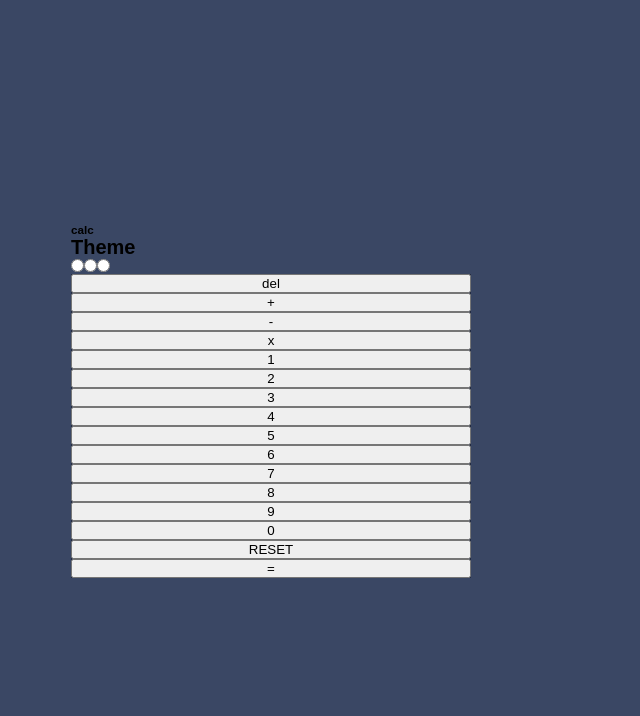
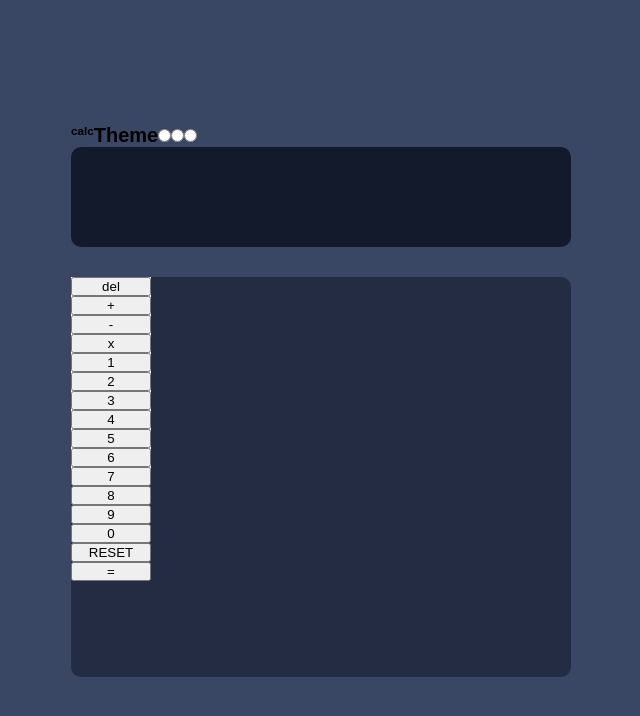
Before and after one commit to 2dkn/Calculator-app-react, a React (Create React App) app: page / in a window 1280 px wide. Shown: the top 716 px of the page, without its empty margins (369-1009 px from the left). Built offline with nearby package versions, Linux system fonts and the light colour scheme.

Commit message:
Added some styling for container and btn

```diff
--- a/src/App.js
+++ b/src/App.js
@@ -5,14 +5,13 @@ function App() {
     <div className="container">
       <div className="header">
         <h3 className="calc">calc</h3>
-        <div>
         <h1>Theme</h1>
         <input type="radio"></input>
         <input type="radio"></input>
         <input type="radio"></input>
       </div>
-      </div>
       <div className="screen"></div>
+      <div className="container-btn">
         <div className="all-buttons">
           <button className="calc-buttons" onClick={() => onclick()}>
             del
@@ -64,6 +63,7 @@ function App() {
           </button>
         </div>
       </div>
+    </div>
   );
 }
 
--- a/src/styles/_base.scss
+++ b/src/styles/_base.scss
@@ -32,5 +32,28 @@ body {
 
 .all-buttons {
   display: grid;
+  background-color: $white;
+  width: 8rem;
+  height: 20rem;
+}
+
+.container-btn {
+  width: 50rem;
+  height: 40rem;
   background-color: $veryDarkBlueToggle;
+  border-radius: 1rem;
 }
+
+.screen {
+  background-color: $veryDarkBlueScreen;
+  width: 50rem;
+  height: 10rem;
+  margin-bottom: 3rem;
+  border-radius: 1rem;
+}
+
+.header {
+  display: flex;
+  flex-direction: row;
+  width: 50rem;
+}
--- a/src/styles/_variables.scss
+++ b/src/styles/_variables.scss
@@ -2,8 +2,8 @@
 // Backgrounds
 
 $veryDarkBlueBack: hsl(222, 26%, 31%);
-$veryDarkBlueToggle: hsl(223, 31%, 20%); // toggle/background color button
-$veryDarkBlueScreen: hsl(224, 36%, 15%);
+$veryDarkBlueToggle: hsl(223, 31%, 20%); // toggle/keypad/background
+$veryDarkBlueScreen: hsl(221, 41%, 12%);
 
 //Keys
 
```
Also changed, not shown: src/dist/styles.css, 1 other file (tests, documents, lock files or other folders). Lines whose indentation alone changed are shown as unchanged.
